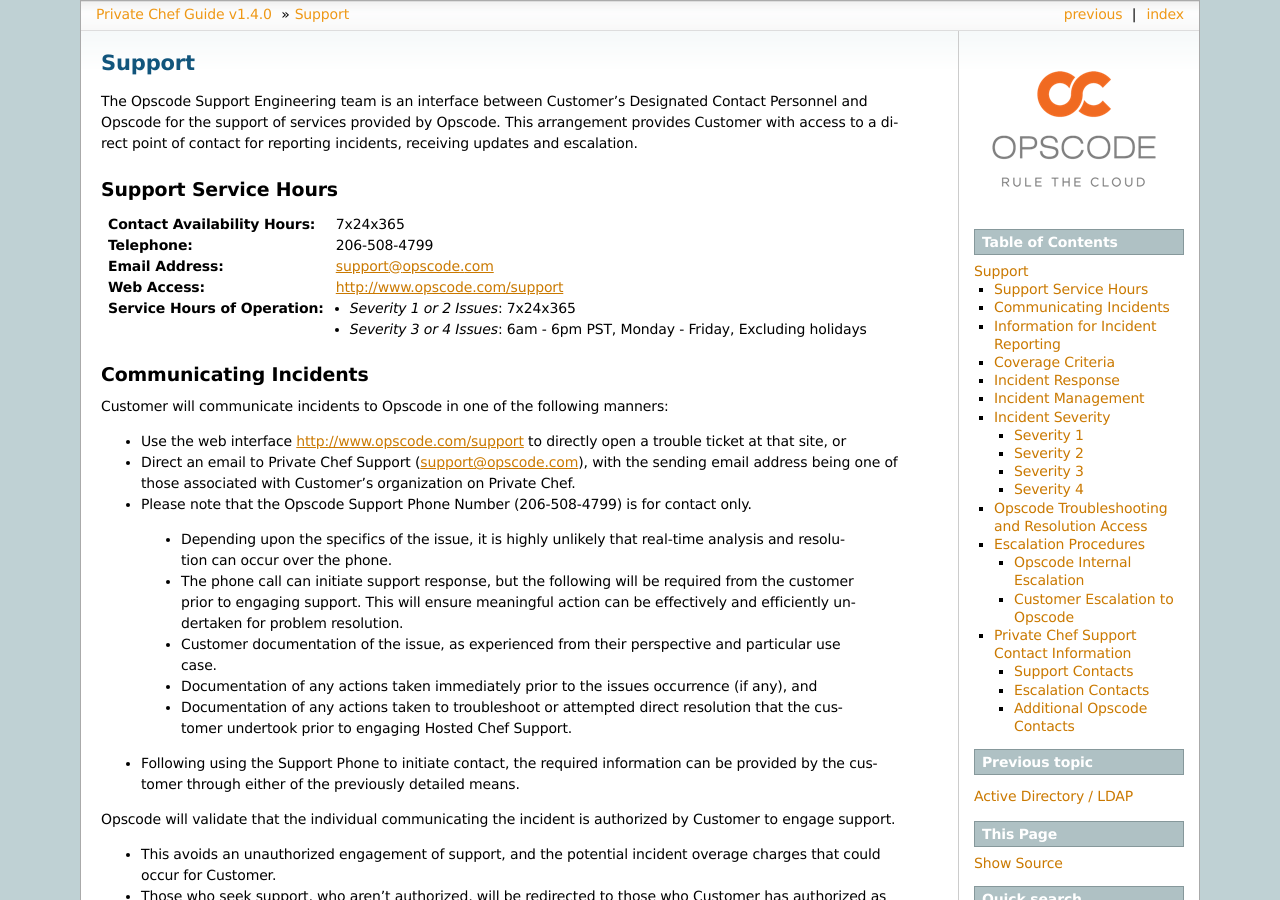
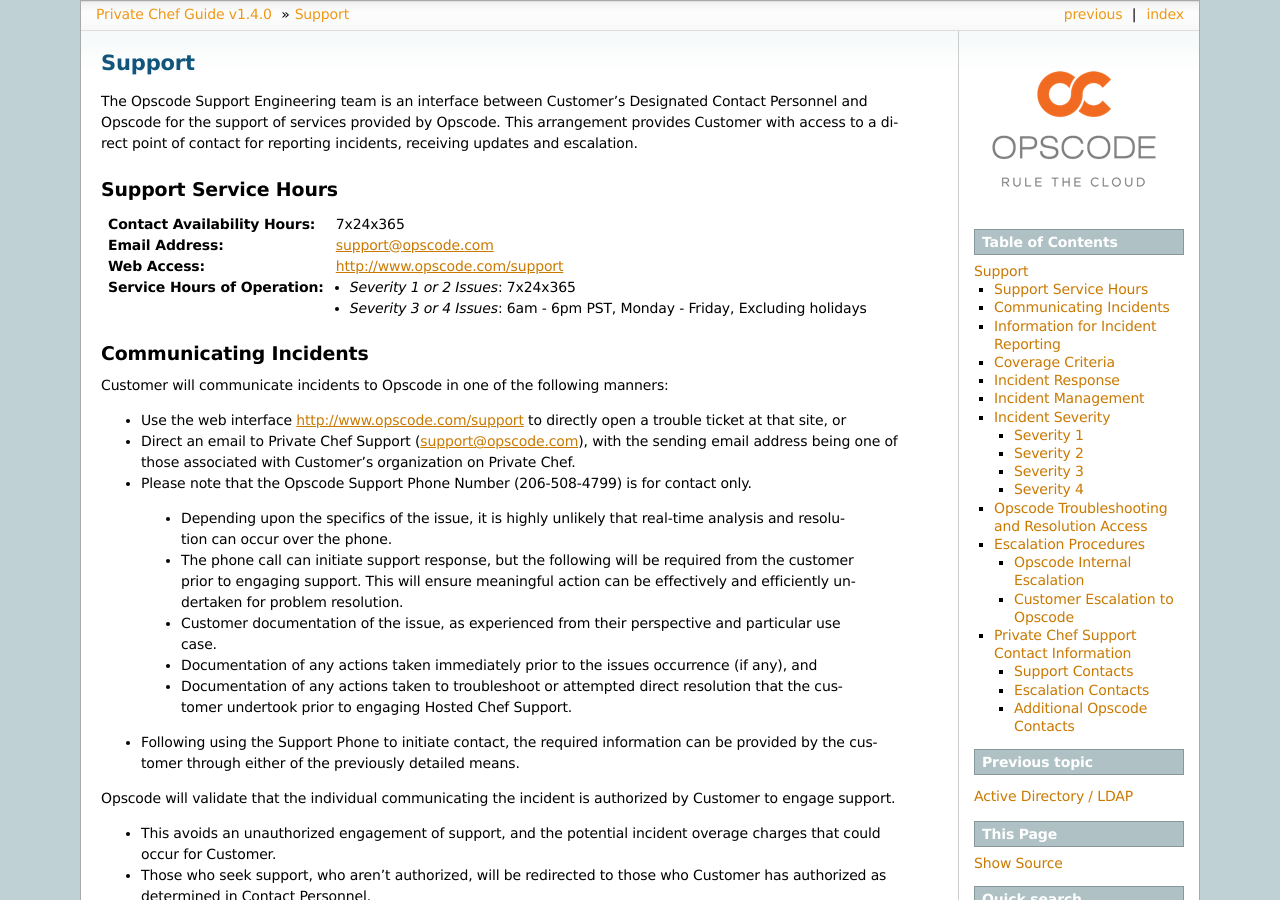
Before and after one commit to chef-boneyard/private-chef-administration, a Sphinx documentation site: the page built from source/support.rst, in a window 1280 px wide and 900 px high. Built offline with Sphinx 7.4.7, drawn with Linux system fonts in a browser that asks for light colours.

Commit message:
Update support.rst

```diff
--- a/source/support.rst
+++ b/source/support.rst
@@ -14,7 +14,6 @@
 ---------------------
 
 :Contact Availability Hours: 7x24x365
-:Telephone:	206-508-4799
 :Email Address:	support@opscode.com
 :Web Access:	http://www.opscode.com/support
 :Service Hours of Operation: - *Severity 1 or 2 Issues*: 7x24x365
```
